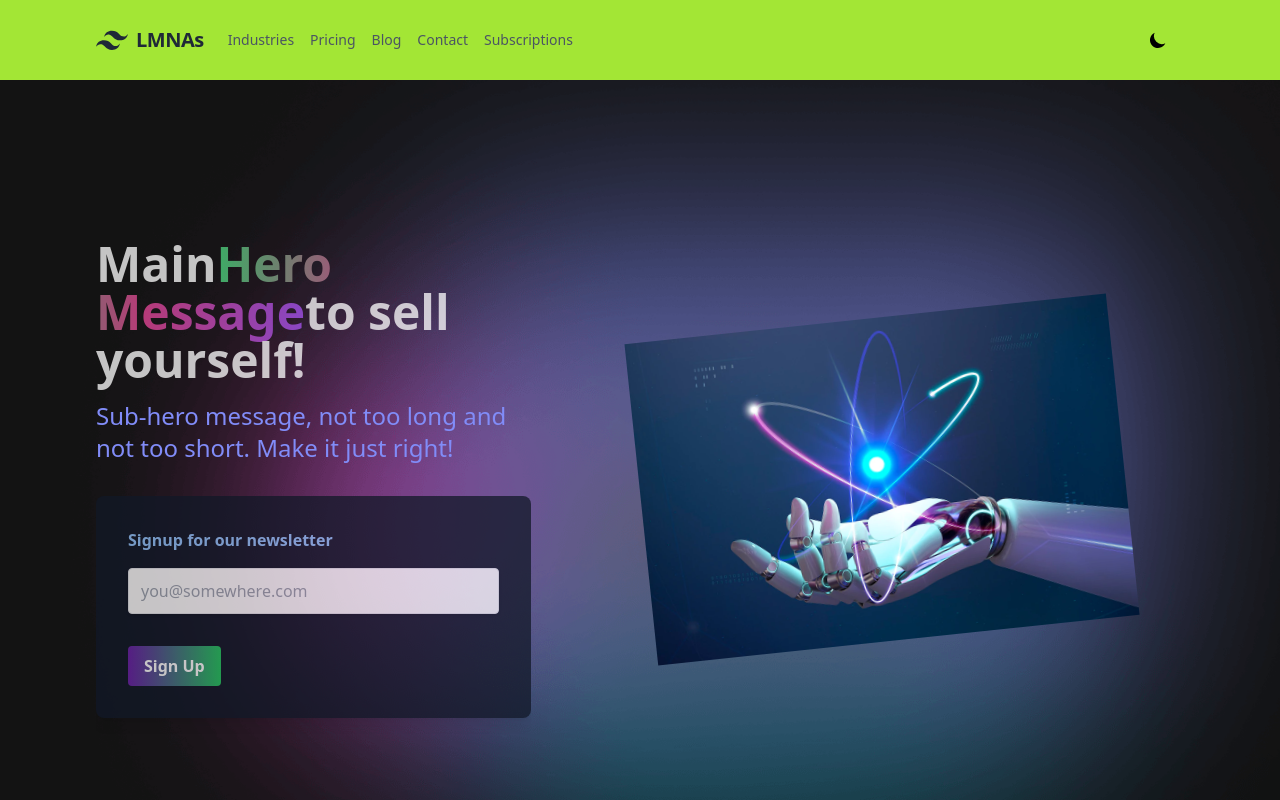
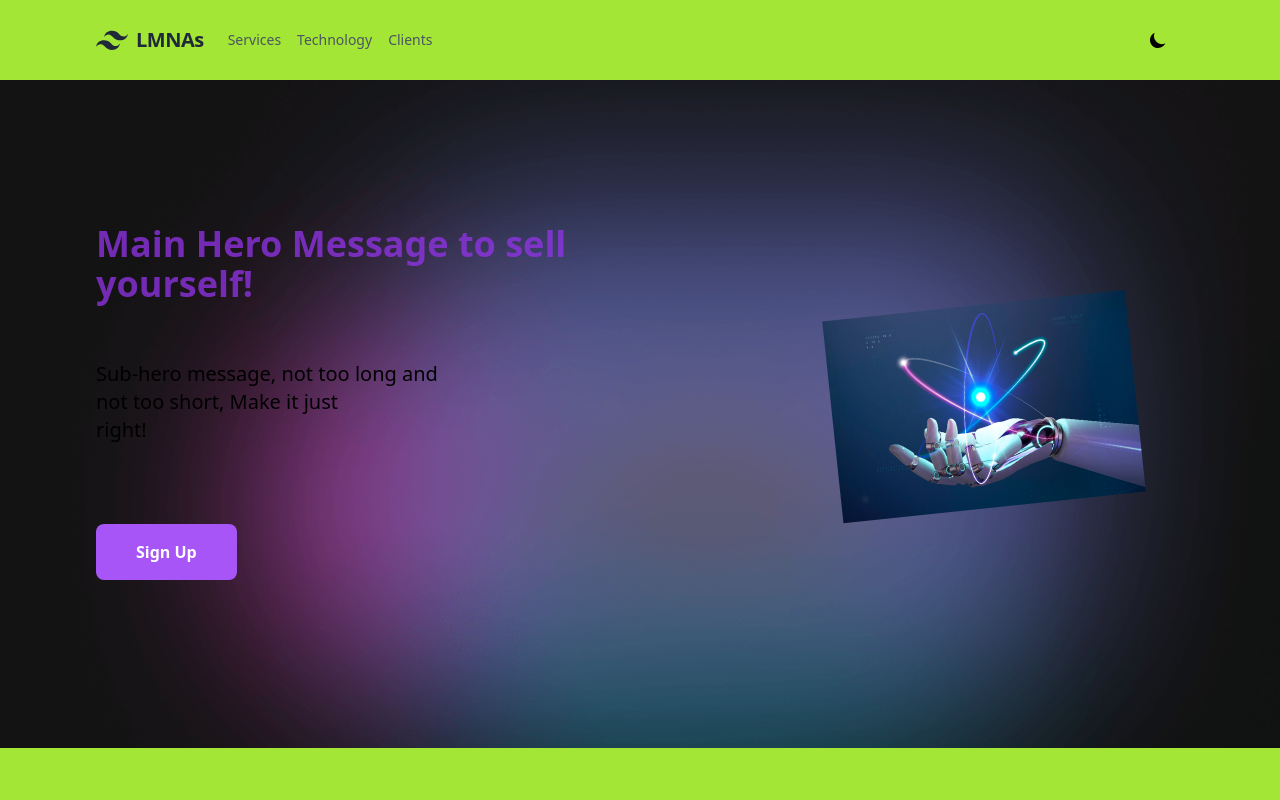
Before and after one commit to lmnaslimited/project-m, a Next.js app: page / in a window 1280 px wide. Shown: the top 800 px of the page. Built offline with nearby package versions, Linux system fonts and the light colour scheme.

Commit message:
draft version of home-hero

```diff
--- a/components/hero/hero.js
+++ b/components/hero/hero.js
@@ -2,67 +2,49 @@ import Container from "../container";
 
 export default function Hero() {
   return (
-    <section className="leading-normal tracking-normal text-indigo-400 bg-cover bg-fixed bg-[url('/header.png')] ">
+    <section className="leading-normal tracking-normal bg-cover pb-40 bg-fixed bg-[url('/header.png')] ">
       <div className="h-full">
         <Container>
           <div className="container pt-24 md:pt-36 mx-auto flex flex-wrap flex-col md:flex-row items-center">
 
-            <div className="flex flex-col w-full xl:w-2/5 justify-center lg:items-start overflow-y-hidden">
-              <h1 className="my-4 text-3xl md:text-5xl text-white opacity-75 font-bold leading-tight text-center md:text-left">
-                Main
-                <span className="bg-clip-text text-transparent bg-gradient-to-r from-green-400 via-pink-500 to-purple-500">
-                  Hero Message
-                </span>
-                to sell yourself!
-              </h1>
-              <p className="leading-normal text-base md:text-2xl mb-8 text-center md:text-left">
-                Sub-hero message, not too long and not too short. Make it just right!
+            <div className="flex flex-col w-full xl:w-1/2 justify-center lg:items-start overflow-y-hidden">
+              <h1 className=" md:mb-10 mb-2 lg:w-1/1 w-full text-2xl md:text-4xl text-th-accent-medium opacity-75 font-bold leading-tight text-center lg:text-left">
+                Main Hero Message  to sell yourself!
+               </h1>
+               <span className="mb-4 text-2xl  md:text-4xl text-th-accent-medium opacity-75 font-bold leading-tight text-center lg:text-left">
+               </span>
+
+              <p className="leading-normal lg:w-3/5 xl:w-full  text-base text-md md:text-xl md:mb-2 lg:mb-0 text-center lg:text-left">
+                Sub-hero message, not too long and
+              </p>
+              <p className="leading-normal lg:w-1/3 xl:w-1/2 text-base text-md md:text-xl mb-4 lg:mb-16 text-center lg:text-left"> not  too short, Make it just right!
               </p>
 
-              <form className="bg-gray-900 opacity-75 w-full shadow-lg rounded-lg px-8 pt-6 pb-8 mb-4">
-                <div className="mb-4">
-                  <label className="block text-blue-300 py-2 font-bold mb-2" for="emailaddress">
-                    Signup for our newsletter
-                  </label>
-                  <input
-                    className="shadow appearance-none border rounded w-full p-3 text-gray-700 leading-tight focus:ring transform transition hover:scale-105 duration-300 ease-in-out"
-                    id="emailaddress"
-                    type="text"
-                    placeholder="you@somewhere.com"
-                  />
-                </div>
 
-                <div className="flex items-center justify-between pt-4">
+                <div className="flex items-center justify-center text-md lg:justify-between md:pt-4">
                   <button
-                    className="bg-gradient-to-r from-purple-800 to-green-500 hover:from-pink-500 hover:to-green-500 text-white font-bold py-2 px-4 rounded focus:ring transform transition hover:scale-105 duration-300 ease-in-out"
+                    className="bg-purple-500 text-white font-bold px-4 py-1 md:py-4 md:px-10 mb-2  rounded-lg focus:ring transform transition hover:scale-105 duration-300 ease-in-out"
                     type="button"
                   >
                     Sign Up
                   </button>
                 </div>
-              </form>
+
             </div>
 
 
-            <div className="w-full xl:w-3/5 py-12 pl-12  overflow-hidden">
-              <img className="mx-auto w-full md:w-4/5  transform -rotate-6 transition hover:scale-105 duration-700 ease-in-out hover:rotate-6" src="/hero-bg-sec.webp" />
+            <div className="w-full xl:w-1/2 lg:1/2 py-12 md:pl-20 p-12 lg:pl-20 xl:pl-48 overflow-hidden">
+              <img className="mx-auto lg:w-full xl:1/1 md:w-3/5 transform -rotate-6 transition hover:scale-105 duration-700 ease-in-out hover:rotate-6" src="/hero-bg-sec.webp" />
             </div>
 
             <div className="mx-auto md:pt-16">
-              <p className="text-blue-400 font-bold pb-8 lg:pb-6 text-center">
-                Download our app:
-              </p>
+
               <div className="flex w-full justify-center md:justify-start pb-24 lg:pb-0 fade-in">
-                <img src="App Store.svg" className="h-12 pr-12 transform hover:scale-125 duration-300 ease-in-out" />
-                <img src="Play Store.svg" className="h-12 transform hover:scale-125 duration-300 ease-in-out" />
-              </div>
+               </div>
             </div>
 
 
-            <div className="w-full pt-16 pb-6 text-sm text-center md:text-left fade-in">
-              <a className="text-gray-500 no-underline hover:no-underline" href="#"></a>
-              <a className="text-gray-500 no-underline hover:no-underline" href="https://www.tailwindtoolbox.com"></a>
-            </div>
+
           </div>
         </Container>
       </div>
--- a/components/navbar/navbar.js
+++ b/components/navbar/navbar.js
@@ -47,13 +47,13 @@ export default Navbar
 function BuildMenu({ categories }) {
   // const cat = categories.map((category) => { return category.name })
   return [
-    { menu: 'Industries' },
+    { menu: 'Services' },
     {
-      menu: 'Pricing',
+      menu: 'Technology',
     },
     {
-      menu: 'Blog',
+      menu: 'Clients',
       //    subMenus: [...cat]
-    }, { menu: 'Contact' }, { menu: 'Subscriptions' }
+    }, //{ menu: 'Contact' }, { menu: 'Subscriptions' }
   ]
 }
--- a/components/services/cards.js
+++ b/components/services/cards.js
@@ -1,8 +1,8 @@
 import Image from "next/image"
 export default function Cards() {
     return(
-        <section classNameName="text-th-primary-dark body-font">
-  <div className="container px-5 mx-auto">
+        <section classNameName=" text-th-primary-dark body-font">
+  <div className="container py-12 px-5 mx-auto">
     <div className="flex flex-col text-center w-full mb-20">
       <h1 className="sm:text-3xl text-2xl font-medium title-font mb-4 text-th-accent-medium">Our Services
       </h1>
```
